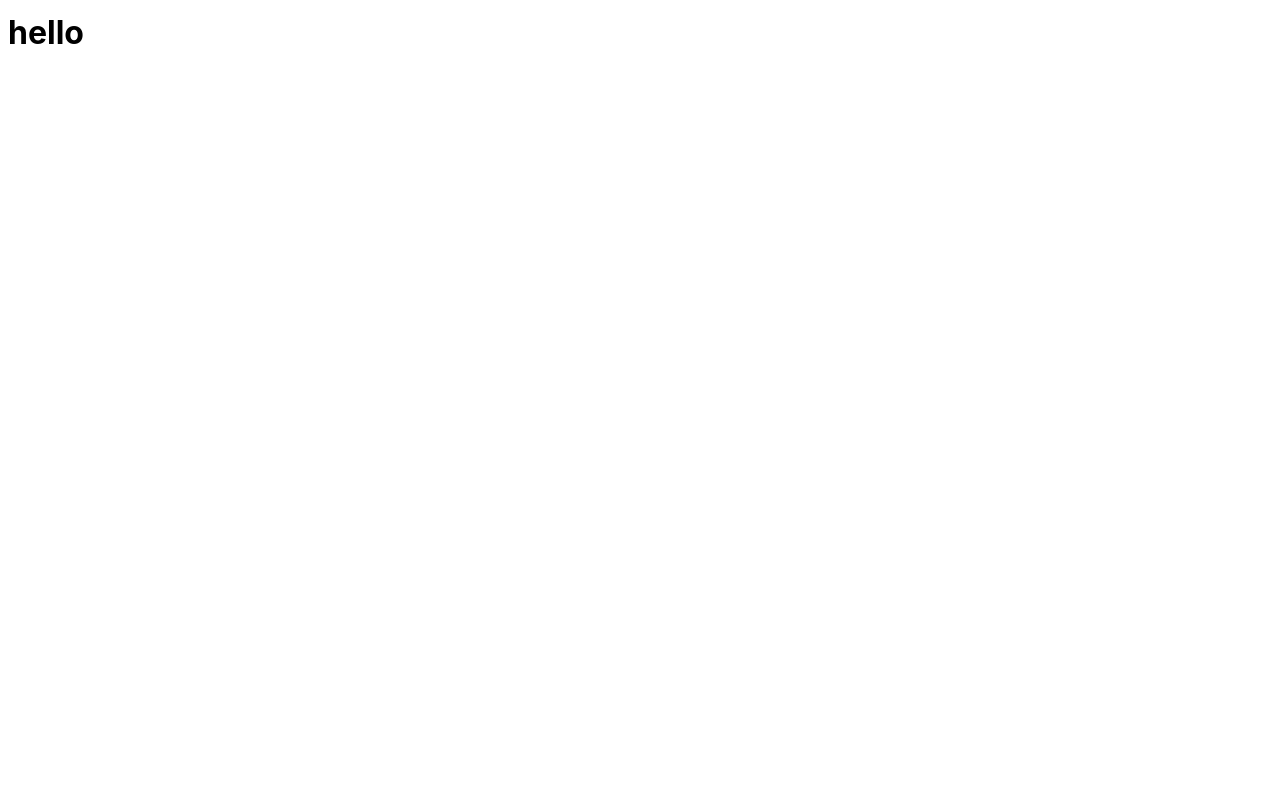
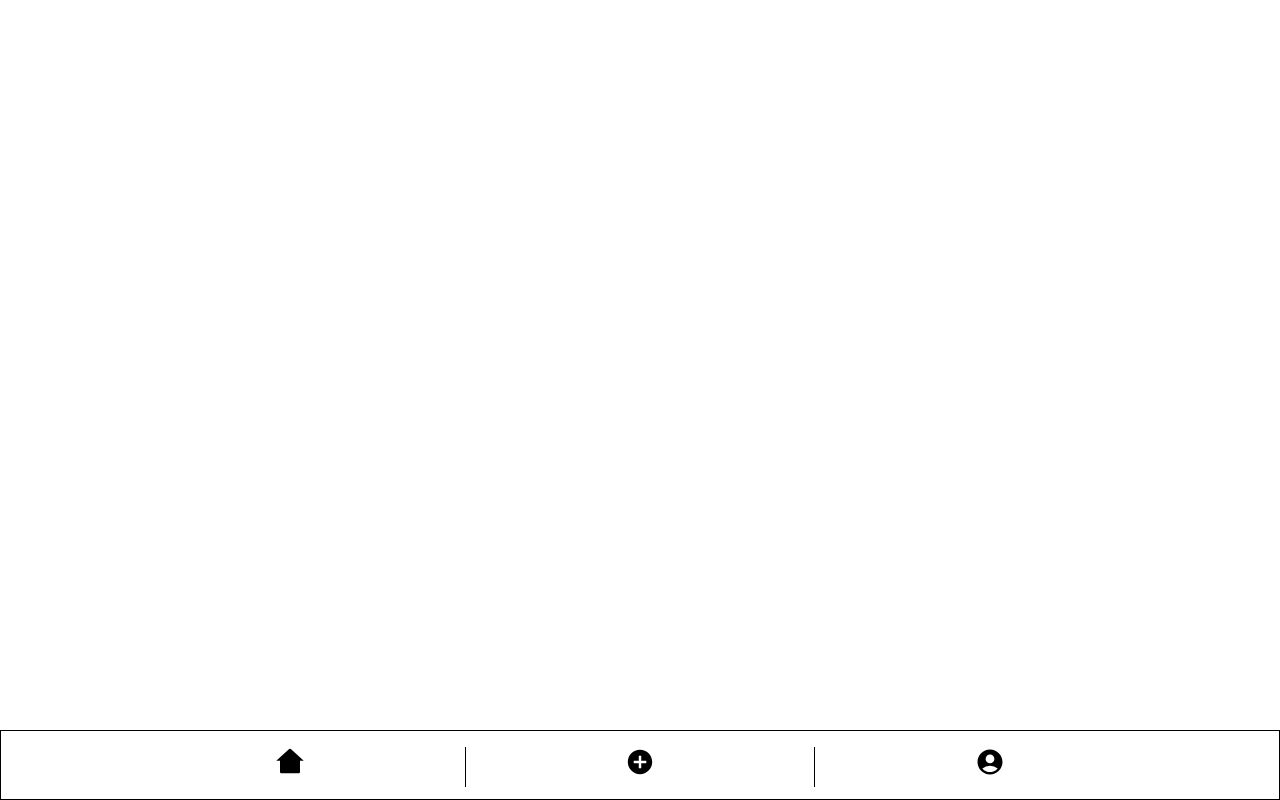
Before and after one commit to Meiti-021/react-social-media, a React (Vite) app: page / in a window 1280 px wide. Built offline with nearby package versions, Linux system fonts and the light colour scheme.

Commit message:
create navbar component

```diff
--- a/src/index.css
+++ b/src/index.css
@@ -1,3 +1,9 @@
+* {
+  padding: 0;
+  margin: 0;
+  box-sizing: border-box;
+}
+
 :root {
   font-family: Inter, Avenir, Helvetica, Arial, sans-serif;
   font-size: 16px;
--- /dev/null
+++ b/src/nav.css
@@ -0,0 +1,40 @@
+nav {
+  border: 1px solid black;
+  height: 70px;
+  display: flex;
+  justify-content: center;
+  position: fixed;
+  bottom: 0px;
+  width: 100%;
+}
+
+.nav-btn {
+  display: block;
+  background: none;
+  border: none;
+  font-size: 30px;
+  cursor: pointer;
+  width: 33.33%;
+  max-width: 350px;
+}
+
+.nav-btn__middle {
+  position: relative;
+}
+
+.nav-btn__middle::before {
+  content: "";
+  position: absolute;
+  width: 1px;
+  height: 40px;
+  background-color: black;
+  left: 0px;
+}
+.nav-btn__middle::after {
+  content: "";
+  position: absolute;
+  width: 1px;
+  height: 40px;
+  background-color: black;
+  right: 0px;
+}
--- a/src/navbar.jsx
+++ b/src/navbar.jsx
@@ -1,7 +1,22 @@
+import { RiHome2Fill } from "react-icons/ri";
+import { IoMdAddCircle } from "react-icons/io";
+import { MdAccountCircle } from "react-icons/md";
+import "./nav.css";
+
 export const Navbar = () => {
   return (
     <>
-      <h1>hello</h1>
+      <nav>
+        <button className="nav-btn">
+          <RiHome2Fill />
+        </button>
+        <button className="nav-btn nav-btn__middle">
+          <IoMdAddCircle />
+        </button>
+        <button className="nav-btn ">
+          <MdAccountCircle />
+        </button>
+      </nav>
     </>
   );
 };
```
